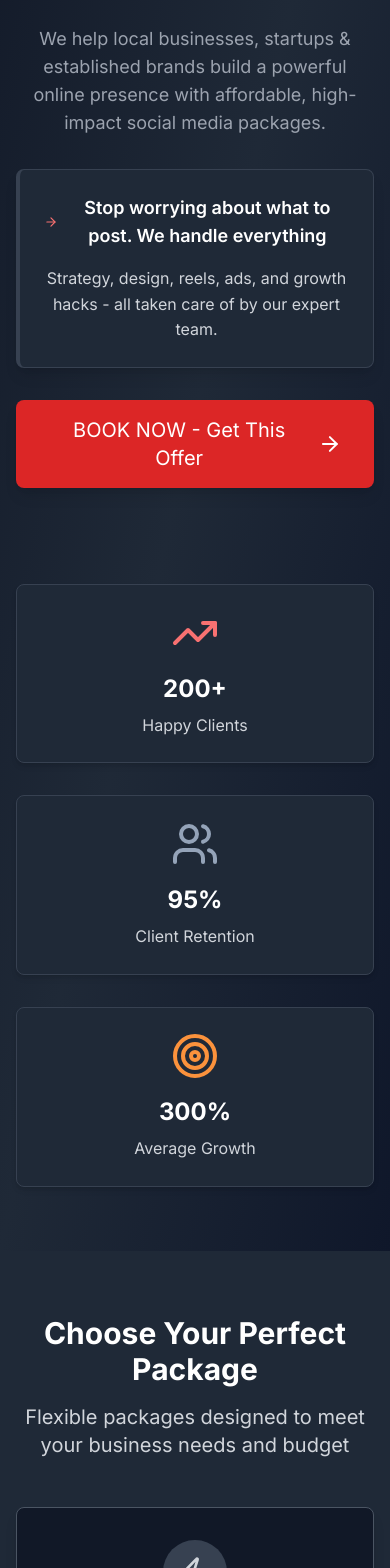
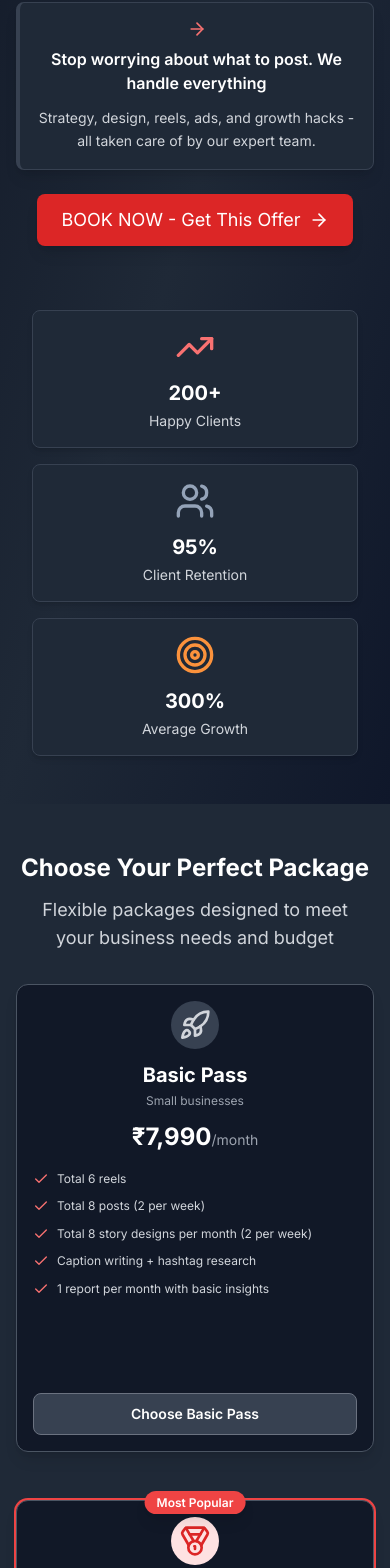
Before and after one commit to piyushtyagiofficial/adbolt, a React (Vite) app: page / in a window 390 px wide. Shown: the part 417-1985 px from the top of the page. Built offline with nearby package versions, Linux system fonts and the light colour scheme.

Commit message:
Add Responsiveness

```diff
--- a/src/components/Hero.jsx
+++ b/src/components/Hero.jsx
@@ -2,62 +2,62 @@ import { ArrowRight, TrendingUp, Users, Target } from 'lucide-react';
 
 const Hero = ({ onBookNowClick }) => {
   return (
-    <section className="pt-24 pb-16 bg-gradient-to-br from-dark-900 via-dark-800 to-primary-900">
-      <div className="container mx-auto px-4">
-        <div className="max-w-6xl mx-auto">
-          <div className="text-center mb-12">
-            <h1 className="text-4xl md:text-6xl font-bold text-white mb-6 leading-tight">
-              Grow Your Business with<br />
-              <span className="text-accent-400">Result-Driven</span><br />
+    <section className="pt-20 sm:pt-24 lg:pt-28 pb-12 sm:pb-16 lg:pb-20 bg-gradient-to-br from-dark-900 via-dark-800 to-primary-900">
+      <div className="container mx-auto px-4 sm:px-6 lg:px-8">
+        <div className="max-w-7xl mx-auto">
+          <div className="text-center mb-8 sm:mb-12 lg:mb-16">
+            <h1 className="text-3xl sm:text-4xl md:text-5xl lg:text-6xl xl:text-7xl font-bold text-white mb-4 sm:mb-6 lg:mb-8 leading-tight">
+              Grow Your Business with<br className="hidden sm:block" />
+              <span className="text-accent-400">Result-Driven</span><br className="hidden sm:block" />
               Social Media Management
             </h1>
 
-            <p className="text-xl md:text-2xl text-gray-300 mb-8 max-w-4xl mx-auto leading-relaxed">
+            <p className="text-lg sm:text-xl md:text-2xl text-gray-300 mb-6 sm:mb-8 max-w-5xl mx-auto leading-relaxed px-4 sm:px-0">
               Struggling with low engagement, no sales, and outdated content?
             </p>
 
-            <p className="text-lg md:text-xl text-gray-400 mb-8 max-w-4xl mx-auto">
+            <p className="text-base sm:text-lg md:text-xl text-gray-400 mb-6 sm:mb-8 max-w-4xl mx-auto leading-relaxed px-4 sm:px-0">
               We help local businesses, startups & established brands build a powerful online presence
               with affordable, high-impact social media packages.
             </p>
 
-            <div className="bg-dark-800 border border-dark-700 p-6 rounded-lg shadow-lg mb-8 max-w-4xl mx-auto border-l-4 border-accent-500">
-              <div className="flex items-center justify-center mb-4">
-                <ArrowRight className="w-6 h-6 text-accent-400 mr-2" />
-                <span className="text-lg font-semibold text-white">
+            <div className="bg-dark-800 border border-dark-700 p-4 sm:p-6 lg:p-8 rounded-lg shadow-lg mb-6 sm:mb-8 lg:mb-10 max-w-5xl mx-auto border-l-4 border-accent-500 mx-4 sm:mx-auto">
+              <div className="flex flex-col sm:flex-row items-center justify-center mb-3 sm:mb-4">
+                <ArrowRight className="w-5 h-5 sm:w-6 sm:h-6 text-accent-400 mb-2 sm:mb-0 sm:mr-2" />
+                <span className="text-base sm:text-lg font-semibold text-white text-center sm:text-left">
                   Stop worrying about what to post. We handle everything
                 </span>
               </div>
-              <p className="text-gray-300">
+              <p className="text-sm sm:text-base text-gray-300 text-center leading-relaxed">
                 Strategy, design, reels, ads, and growth hacks - all taken care of by our expert team.
               </p>
             </div>
 
             <button
               onClick={onBookNowClick}
-              className="bg-accent-600 hover:bg-accent-700 text-white text-xl px-8 py-4 rounded-lg transition-all transform hover:scale-105 shadow-lg mb-12 inline-flex items-center"
+              className="bg-accent-600 hover:bg-accent-700 text-white text-lg sm:text-xl px-6 sm:px-8 py-3 sm:py-4 rounded-lg transition-all transform hover:scale-105 shadow-lg mb-8 sm:mb-12 lg:mb-16 inline-flex items-center justify-center flex-wrap gap-2"
             >
-              BOOK NOW - Get This Offer
-              <ArrowRight className="w-6 h-6 ml-2" />
+              <span>BOOK NOW - Get This Offer</span>
+              <ArrowRight className="w-5 h-5 sm:w-6 sm:h-6" />
             </button>
           </div>
 
           {/* Stats Section */}
-          <div className="grid grid-cols-1 md:grid-cols-3 gap-8 max-w-4xl mx-auto">
-            <div className="text-center bg-dark-800 border border-dark-700 p-6 rounded-lg shadow-md">
-              <TrendingUp className="w-12 h-12 text-accent-400 mx-auto mb-4" />
-              <h3 className="text-2xl font-bold text-white mb-2">200+</h3>
-              <p className="text-gray-300">Happy Clients</p>
+          <div className="grid grid-cols-1 sm:grid-cols-2 lg:grid-cols-3 gap-4 sm:gap-6 lg:gap-8 max-w-5xl mx-auto px-4 sm:px-0">
+            <div className="text-center bg-dark-800 border border-dark-700 p-4 sm:p-6 lg:p-8 rounded-lg shadow-md">
+              <TrendingUp className="w-10 h-10 sm:w-12 sm:h-12 text-accent-400 mx-auto mb-3 sm:mb-4" />
+              <h3 className="text-xl sm:text-2xl lg:text-3xl font-bold text-white mb-1 sm:mb-2">200+</h3>
+              <p className="text-sm sm:text-base text-gray-300">Happy Clients</p>
             </div>
-            <div className="text-center bg-dark-800 border border-dark-700 p-6 rounded-lg shadow-md">
-              <Users className="w-12 h-12 text-primary-400 mx-auto mb-4" />
-              <h3 className="text-2xl font-bold text-white mb-2">95%</h3>
-              <p className="text-gray-300">Client Retention</p>
+            <div className="text-center bg-dark-800 border border-dark-700 p-4 sm:p-6 lg:p-8 rounded-lg shadow-md">
+              <Users className="w-10 h-10 sm:w-12 sm:h-12 text-primary-400 mx-auto mb-3 sm:mb-4" />
+              <h3 className="text-xl sm:text-2xl lg:text-3xl font-bold text-white mb-1 sm:mb-2">95%</h3>
+              <p className="text-sm sm:text-base text-gray-300">Client Retention</p>
             </div>
-            <div className="text-center bg-dark-800 border border-dark-700 p-6 rounded-lg shadow-md">
-              <Target className="w-12 h-12 text-orange-400 mx-auto mb-4" />
-              <h3 className="text-2xl font-bold text-white mb-2">300%</h3>
-              <p className="text-gray-300">Average Growth</p>
+            <div className="text-center bg-dark-800 border border-dark-700 p-4 sm:p-6 lg:p-8 rounded-lg shadow-md sm:col-span-2 lg:col-span-1">
+              <Target className="w-10 h-10 sm:w-12 sm:h-12 text-orange-400 mx-auto mb-3 sm:mb-4" />
+              <h3 className="text-xl sm:text-2xl lg:text-3xl font-bold text-white mb-1 sm:mb-2">300%</h3>
+              <p className="text-sm sm:text-base text-gray-300">Average Growth</p>
             </div>
           </div>
         </div>
--- a/src/components/Packages.jsx
+++ b/src/components/Packages.jsx
@@ -1,10 +1,10 @@
-import { Check, Star, Crown, Zap } from 'lucide-react';
+import { Check, Medal, Crown, Rocket } from 'lucide-react';
 
 const Packages = ({ onBookNowClick }) => {
   const packages = [
     {
       name: "Basic Pass",
-      icon: <Zap className="w-8 h-8" />,
+      icon: <Rocket className="w-8 h-8" />,
       price: "₹7,990",
       bestFor: "Small businesses",
       popular: false,
@@ -18,7 +18,7 @@ const Packages = ({ onBookNowClick }) => {
     },
     {
       name: "Standard Pass",
-      icon: <Star className="w-8 h-8" />,
+      icon: <Medal className="w-8 h-8" />,
       price: "₹11,990",
       bestFor: "Growing brands looking for consistency and engagement",
       popular: true,
@@ -57,63 +57,63 @@ const Packages = ({ onBookNowClick }) => {
   ];
 
   return (
-    <section id="packages" className="py-16 bg-dark-800">
-      <div className="container mx-auto px-4">
-        <div className="text-center mb-12">
-          <h2 className="text-3xl md:text-4xl font-bold text-white mb-4">
+    <section id="packages" className="py-12 sm:py-16 lg:py-20 bg-dark-800">
+      <div className="container mx-auto px-4 sm:px-6 lg:px-8">
+        <div className="text-center mb-8 sm:mb-12 lg:mb-16">
+          <h2 className="text-2xl sm:text-3xl md:text-4xl lg:text-5xl font-bold text-white mb-3 sm:mb-4 lg:mb-6">
             Choose Your Perfect Package
           </h2>
-          <p className="text-xl text-gray-300 max-w-2xl mx-auto">
+          <p className="text-lg sm:text-xl md:text-2xl text-gray-300 max-w-3xl mx-auto px-4 sm:px-0">
             Flexible packages designed to meet your business needs and budget
           </p>
         </div>
 
-        <div className="grid grid-cols-1 md:grid-cols-3 gap-8 max-w-6xl mx-auto">
+        <div className="grid grid-cols-1 lg:grid-cols-3 gap-6 sm:gap-8 max-w-7xl mx-auto">
           {packages.map((pkg, index) => (
             <div
               key={index}
-              className={`bg-dark-900 border border-dark-600 rounded-lg shadow-lg overflow-hidden transition-transform hover:scale-105 ${
-                pkg.popular ? 'ring-2 ring-accent-500 relative' : ''
+              className={`bg-dark-900 border border-dark-600 rounded-xl shadow-lg overflow-visible transition-all duration-300 hover:scale-105 hover:shadow-xl ${
+                pkg.popular ? 'ring-2 ring-accent-500 relative lg:scale-105 mt-6' : ''
               }`}
             >
               {pkg.popular && (
-                <div className="absolute top-0 left-1/2 transform -translate-x-1/2 -translate-y-1/2">
-                  <span className="bg-accent-500 text-white px-4 py-1 rounded-full text-sm font-semibold">
+                <div className="absolute -top-3 left-1/2 transform -translate-x-1/2 z-10">
+                  <span className="bg-accent-500 text-white px-3 sm:px-4 py-1 rounded-full text-xs sm:text-sm font-semibold shadow-lg">
                     Most Popular
                   </span>
                 </div>
               )}
 
-              <div className="p-8">
-                <div className="text-center mb-6">
-                  <div className={`inline-flex items-center justify-center w-16 h-16 rounded-full mb-4 ${
+              <div className="p-4 sm:p-6 lg:p-8">
+                <div className="text-center mb-4 sm:mb-6">
+                  <div className={`inline-flex items-center justify-center w-12 h-12 sm:w-16 sm:h-16 rounded-full mb-3 sm:mb-4 ${
                     pkg.popular ? 'bg-accent-100 text-accent-600' : 'bg-dark-700 text-gray-300'
                   }`}>
                     {pkg.icon}
                   </div>
-                  <h3 className="text-2xl font-bold text-white mb-2">{pkg.name}</h3>
-                  <p className="text-gray-400 text-sm mb-4">{pkg.bestFor}</p>
-                  <div className="text-4xl font-bold text-white">
+                  <h3 className="text-xl sm:text-2xl lg:text-3xl font-bold text-white mb-1 sm:mb-2">{pkg.name}</h3>
+                  <p className="text-gray-400 text-xs sm:text-sm lg:text-base mb-3 sm:mb-4 px-2">{pkg.bestFor}</p>
+                  <div className="text-2xl sm:text-3xl lg:text-4xl font-bold text-white">
                     {pkg.price}
-                    <span className="text-lg font-normal text-gray-400">/month</span>
+                    <span className="text-sm sm:text-base lg:text-lg font-normal text-gray-400">/month</span>
                   </div>
                 </div>
 
-                <ul className="space-y-3 mb-8">
+                <ul className="space-y-2 sm:space-y-3 mb-6 sm:mb-8 min-h-[200px] sm:min-h-[250px]">
                   {pkg.services.map((service, serviceIndex) => (
                     <li key={serviceIndex} className="flex items-start">
-                      <Check className="w-5 h-5 text-accent-400 mr-3 mt-0.5 flex-shrink-0" />
-                      <span className="text-gray-300 text-sm">{service}</span>
+                      <Check className="w-4 h-4 sm:w-5 sm:h-5 text-accent-400 mr-2 sm:mr-3 mt-0.5 flex-shrink-0" />
+                      <span className="text-gray-300 text-xs sm:text-sm lg:text-base leading-relaxed">{service}</span>
                     </li>
                   ))}
                 </ul>
 
                 <button
                   onClick={onBookNowClick}
-                  className={`w-full py-3 px-4 rounded-lg font-semibold transition-colors ${
+                  className={`w-full py-2.5 sm:py-3 lg:py-4 px-4 sm:px-6 rounded-lg font-semibold text-sm sm:text-base transition-all duration-300 transform hover:scale-105 ${
                     pkg.popular
-                      ? 'bg-accent-600 text-white hover:bg-accent-700'
-                      : 'bg-dark-700 text-white hover:bg-dark-600 border border-dark-500'
+                      ? 'bg-accent-600 text-white hover:bg-accent-700 shadow-lg hover:shadow-xl'
+                      : 'bg-dark-700 text-white hover:bg-dark-600 border border-dark-500 hover:border-dark-400'
                   }`}
                 >
                   Choose {pkg.name}
```
Also changed, not shown: src/components/CompanyAbout.jsx (+39 -39 lines), src/components/EnquiryModal.jsx (+21 -21 lines), src/components/FAQ.jsx (+49 -27 lines), src/components/Header.jsx (+17 -17 lines), src/components/WhyChooseUs.jsx (+19 -19 lines).
